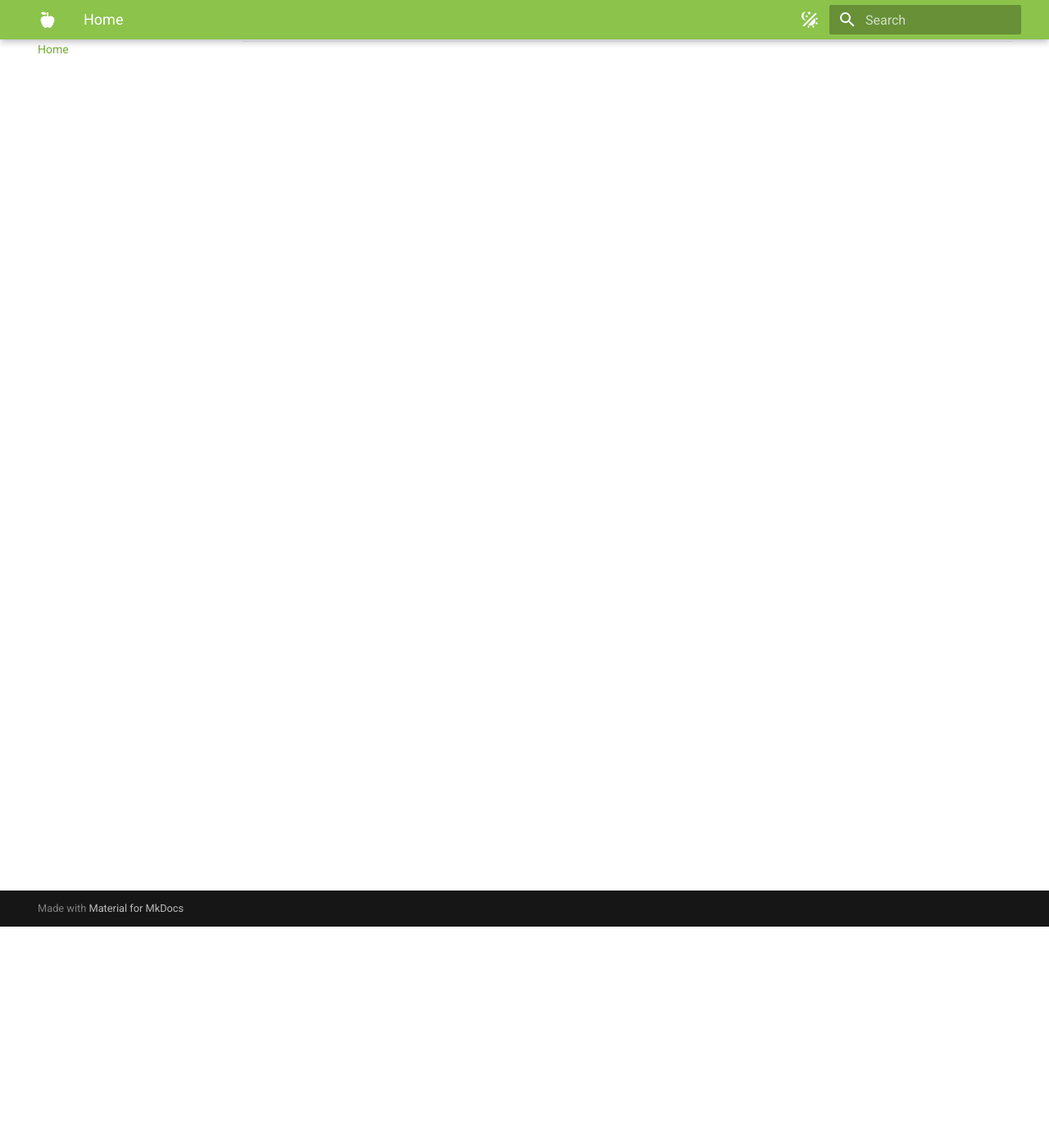
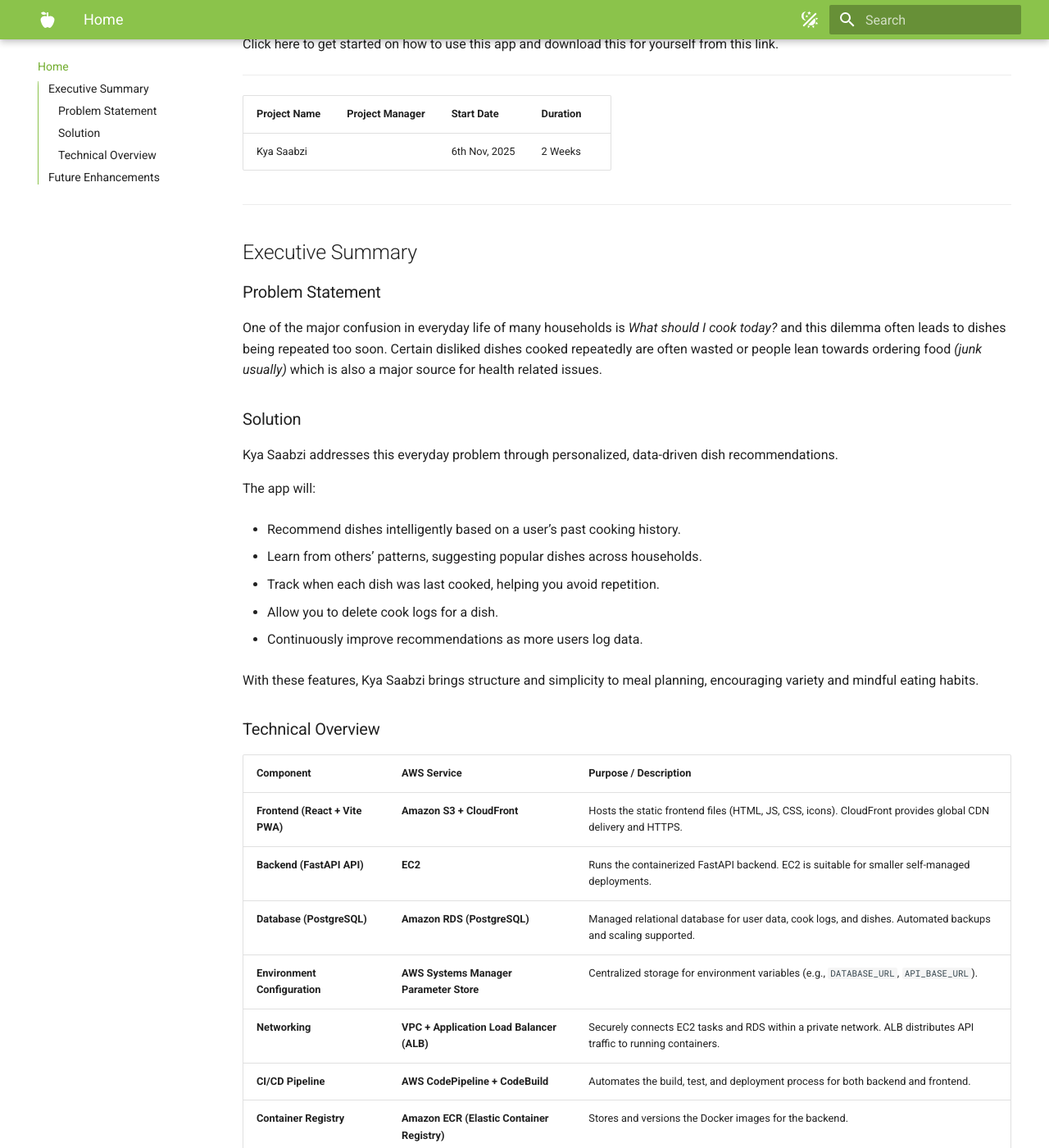
Before and after one commit to manav-gkmit/kya-saabzi-docs, an MkDocs documentation site: the page built from docs/index.md, in a window 1280 px wide and 1400 px high, scrolled down 270 px. Shown: the whole window at 82% size. Built offline with MkDocs 1.6.1 and Material for MkDocs 9.7.7, drawn with Linux system fonts in a browser that asks for light colours; some of the changed text lies outside the part shown.

Commit message:
docs: Updated docs and mkdocs config; merged business use case page with home page

```diff
--- a/docs/index.md
+++ b/docs/index.md
@@ -1,7 +1,63 @@
 # Welcome to Kya Saabzi Documentation
 
-**Kya Saabzi** is a simple dish recommendation app that aims to solve your everyday problem of *"Aaj kya banau?"*
+**Kya Saabzi** is a simple dish recommendation app that aims to solve your everyday problem of
+> *"Aaj kya banau?"*
 
 Click here to get started on how to use this app and download this for yourself from this link.
 
 ---
+
+| Project Name | Project Manager | Start Date   | Duration        |
+|--------------|-----------------|--------------|-----------------|
+| Kya Saabzi   |                 | 6th Nov, 2025| 2 Weeks         |
+
+---
+
+## Executive Summary
+
+### Problem Statement
+
+One of the major confusion in everyday life of many households is *What should I cook today?* and this dilemma often leads to dishes being repeated too soon. Certain disliked dishes cooked repeatedly are often wasted or people lean towards ordering food *(junk usually)* which is also a major source for health related issues.
+
+### Solution
+
+Kya Saabzi addresses this everyday problem through personalized, data-driven dish recommendations.
+
+The app will:
+
+- Recommend dishes intelligently based on a user’s past cooking history.
+
+- Learn from others’ patterns, suggesting popular dishes across households.
+
+- Track when each dish was last cooked, helping you avoid repetition.
+
+- Allow you to delete cook logs for a dish.
+
+- Continuously improve recommendations as more users log data.
+
+With these features, Kya Saabzi brings structure and simplicity to meal planning, encouraging variety and mindful eating habits.
+
+### Technical Overview
+
+| **Component** | **AWS Service** | **Purpose / Description** |
+|----------------|------------------|-----------------------------|
+| **Frontend (React + Vite PWA)** | **Amazon S3 + CloudFront** | Hosts the static frontend files (HTML, JS, CSS, icons). CloudFront provides global CDN delivery and HTTPS. |
+| **Backend (FastAPI API)** | **EC2** | Runs the containerized FastAPI backend. EC2 is suitable for smaller self-managed deployments. |
+| **Database (PostgreSQL)** | **Amazon RDS (PostgreSQL)** | Managed relational database for user data, cook logs, and dishes. Automated backups and scaling supported. |
+| **Environment Configuration** | **AWS Systems Manager Parameter Store** | Centralized storage for environment variables (e.g., `DATABASE_URL`, `API_BASE_URL`). |
+| **Networking** | **VPC + Application Load Balancer (ALB)** | Securely connects EC2 tasks and RDS within a private network. ALB distributes API traffic to running containers. |
+| **CI/CD Pipeline** | **AWS CodePipeline + CodeBuild** | Automates the build, test, and deployment process for both backend and frontend. |
+| **Container Registry** | **Amazon ECR (Elastic Container Registry)** | Stores and versions the Docker images for the backend. |
+| **DNS & Domains** | **Amazon Route 53** | Manages custom domains and integrates with CloudFront and ALB. |
+| **Documentation Hosting** | **GitHub Pages** | Hosts MkDocs-generated static documentation for public or internal access. |
+
+---
+
+## Future Enhancements
+
+- Family based recommendations
+- Weekly meal planner integration
+- Community-driven recipes and ratings
+- Push notifications or reminders and new dish ideas
+
+---
--- a/mkdocs.yml
+++ b/mkdocs.yml
@@ -30,11 +30,13 @@
         name: Switch to system preference
 
 markdown_extensions:
-  - toc:
-      permalink: true
+  - pymdownx.superfences:
+      custom_fences:
+        - name: mermaid
+          class: mermaid
+          format: !!python/name:pymdownx.superfences.fence_code_format
 
 nav:
   - Home: index.md
   - Use Cases:
     - Functional: use-cases/functional.md
-    - Business: use-cases/business.md
```
Also changed, not shown: docs/use-cases/business.md (deleted, +0 -24 lines), docs/use-cases/functional.md (+6 -6 lines).
